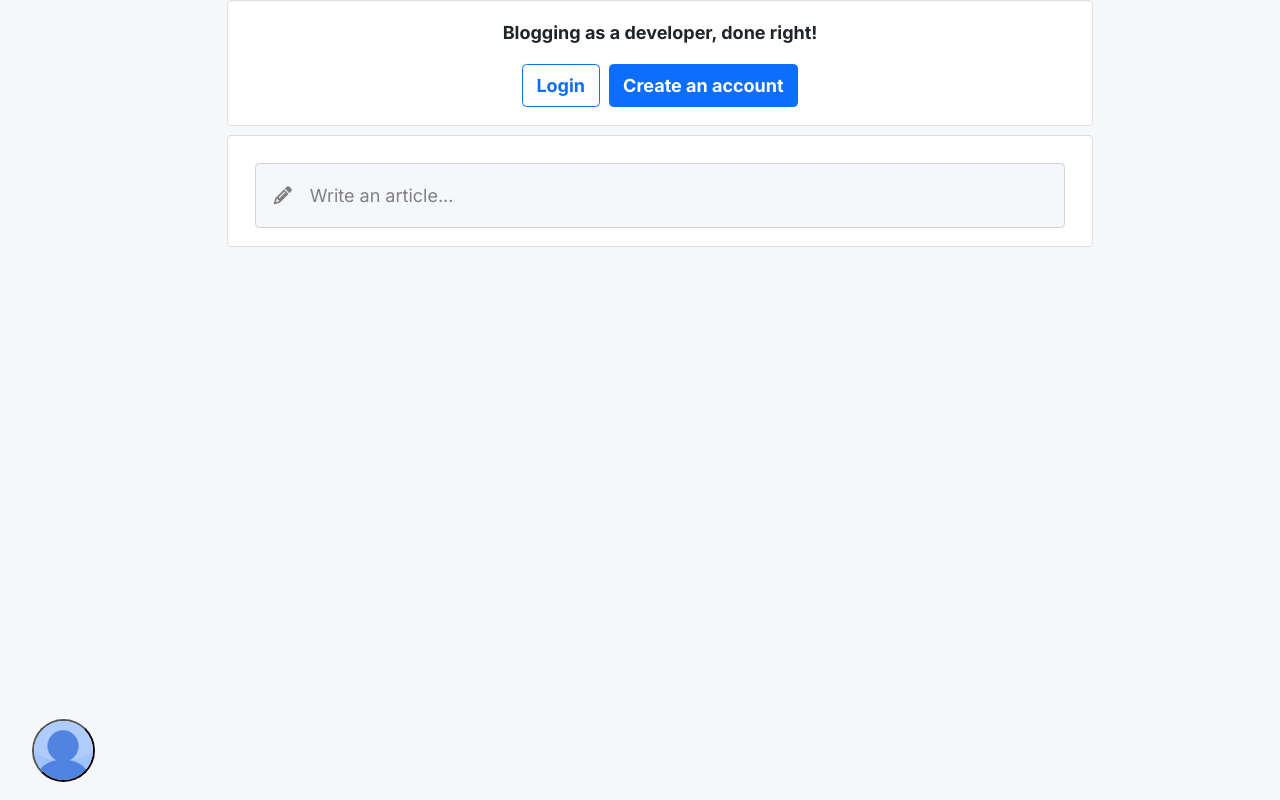
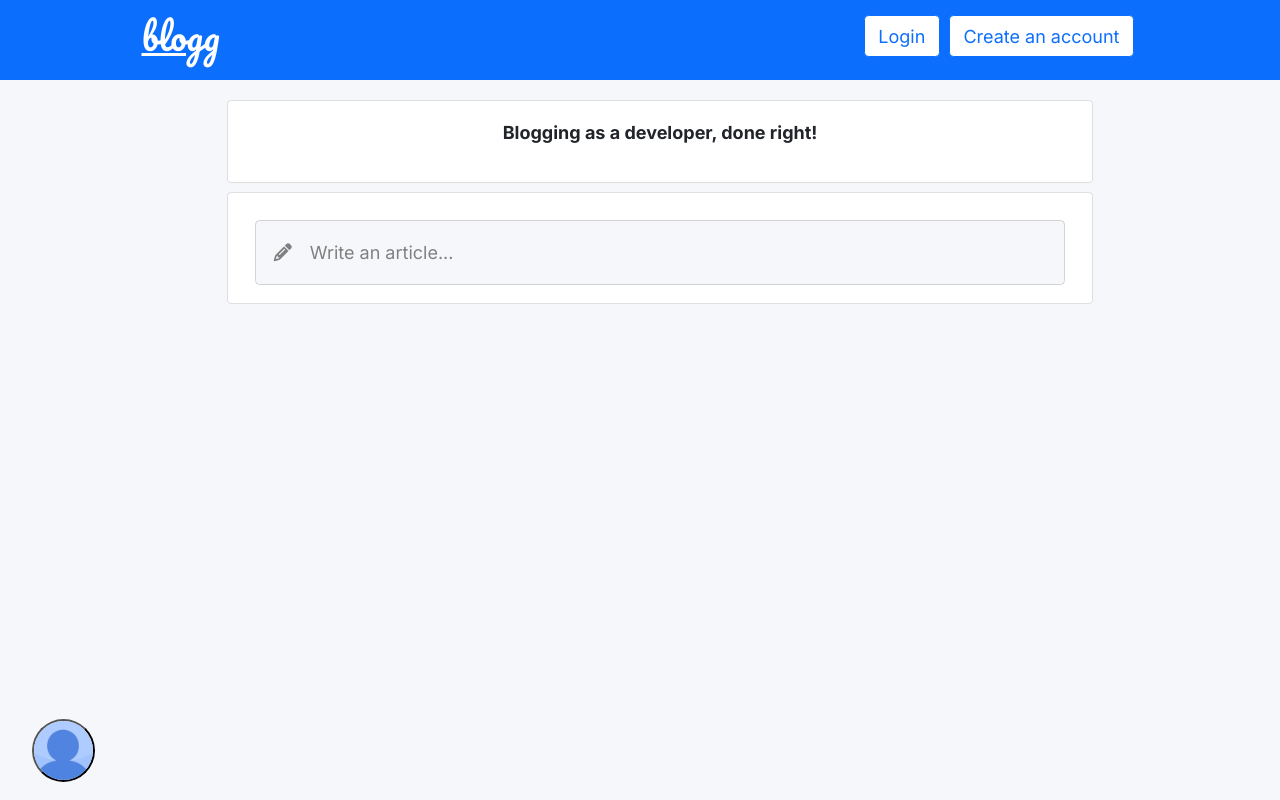
Before and after one commit to peterken674/blog, a Flask app: page / in a window 1280 px wide. Run offline with Flask 2, Linux system fonts and the light colour scheme; data that the repository does not hold is empty; some libraries are stand-ins or nearby versions.

Commit message:
Add navbar.

```diff
--- a/app/static/css/style.css
+++ b/app/static/css/style.css
@@ -1,5 +1,6 @@
 @import url(https://fonts.googleapis.com/css?family=Inter:100,200,300,regular,500,600,700,800,900);
-html {
+@import url(https://fonts.googleapis.com/css?family=Pacifico:regular);
+html, * {
   font-size: 18px;
   margin: 0;
   padding: 0;
@@ -57,6 +58,7 @@ body {
 }
 
 .banner {
+  margin-top: 100px;
   width: 100%;
 }
 
@@ -219,4 +221,26 @@ body {
   width: 2.2rem;
   background-color: #0c6cfd17;
 }
+
+nav {
+  height: 80px;
+  background-color: #0C6EFD;
+}
+
+nav .brand {
+  font-family: 'Pacifico', cursive;
+}
+
+nav .brand a {
+  color: white;
+  font-size: 2rem;
+}
+
+nav button {
+  background-color: white !important;
+  border: none;
+  color: #0C6EFD !important;
+  font-weight: 300 !important;
+  font-size: 0.8rem;
+}
 /*# sourceMappingURL=style.css.map */
--- a/app/static/css/style.scss
+++ b/app/static/css/style.scss
@@ -1,10 +1,12 @@
 @import url(https://fonts.googleapis.com/css?family=Inter:100,200,300,regular,500,600,700,800,900);
+@import url(https://fonts.googleapis.com/css?family=Pacifico:regular);
 $main-font: 'Inter', sans-serif;
 $text-font-color: #474242;
 $primary-color: #0C6EFD;
 $bg-color: #F5F7FA;
 
-html{
+
+html, *{
     font-size: 18px;
     margin: 0;
     padding: 0;
@@ -42,6 +44,7 @@ body{
     align-items: flex-end;
 }
 .banner{
+    margin-top: 100px;
     width: 100%;
 }
 .new-article{
@@ -184,3 +187,22 @@ body{
         background-color: #0c6cfd17;
     }
 }
+
+nav{
+    height: 80px;
+    background-color: $primary-color;
+    .brand{
+        font-family: 'Pacifico', cursive;
+        a{
+            color: white;
+            font-size: 2rem;
+        }
+    }
+    button{
+        background-color: white !important;
+        border: none;
+        color: $primary-color !important;
+        font-weight: 300 !important;
+        font-size: 0.8rem;
+    }
+}
--- a/app/templates/banner.html
+++ b/app/templates/banner.html
@@ -3,19 +3,5 @@
         <div>
             <p><strong>Blogging as a developer, done right!</strong></p>
         </div>
-        <div class="btns d-flex justify-content-center">
-{% if not current_user.is_authenticated %}
-            <form action="{{url_for('auth.login')}}">
-                <button type="submit" class="btn btn-outline-primary mx-1"><strong>Login</strong></button>
-            </form>
-            <form action="{{url_for('auth.register')}}">
-                <button type="submit" class="btn btn-primary mx-1"><strong>Create an account</strong></button>
-            </form>
-{% else %}
-            <form action="{{url_for('auth.logout')}}">
-                <button type="submit" class="btn btn-primary mx-1"><strong>Logout</strong></button>
-            </form>
-{% endif %}
-        </div>
     </div>
 </div>
--- a/app/templates/base.html
+++ b/app/templates/base.html
@@ -9,6 +9,10 @@
     <script src="{{url_for('static', filename='js/scripts.js')}}"></script>
 {% endblock %}
 
+{% block navbar %}
+    {% include 'navbar.html'%}
+{% endblock %}
+
 {%block content%}
     {%block main%}
 
--- /dev/null
+++ b/app/templates/navbar.html
@@ -0,0 +1,28 @@
+<div class="container-fluid">
+    <nav class="fixed-top py-2">
+       <div class="container">
+            <div class="d-flex justify-content-between align-items-center">
+                <div class="brand text-white">
+                    <a href="{{ url_for('main.index')}}">blogg</a>
+                </div>
+                <div class="quick_actions">
+                    <div class="d-flex">
+                        {% if not current_user.is_authenticated %}
+                        <form action="{{url_for('auth.login')}}">
+                            <button type="submit" class="btn btn-outline-primary mx-1"><strong>Login</strong></button>
+                        </form>
+                        <form action="{{url_for('auth.register')}}">
+                            <button type="submit" class="btn btn-primary mx-1"><strong>Create an
+                                    account</strong></button>
+                        </form>
+                        {% else %}
+                        <form action="{{url_for('auth.logout')}}">
+                            <button type="submit" class="btn btn-primary mx-1"><strong>Logout</strong></button>
+                        </form>
+                        {% endif %}
+                    </div>
+                </div>
+            </div>
+       </div>
+    </nav>
+</div>
```
Also changed, not shown: 1 other file.
